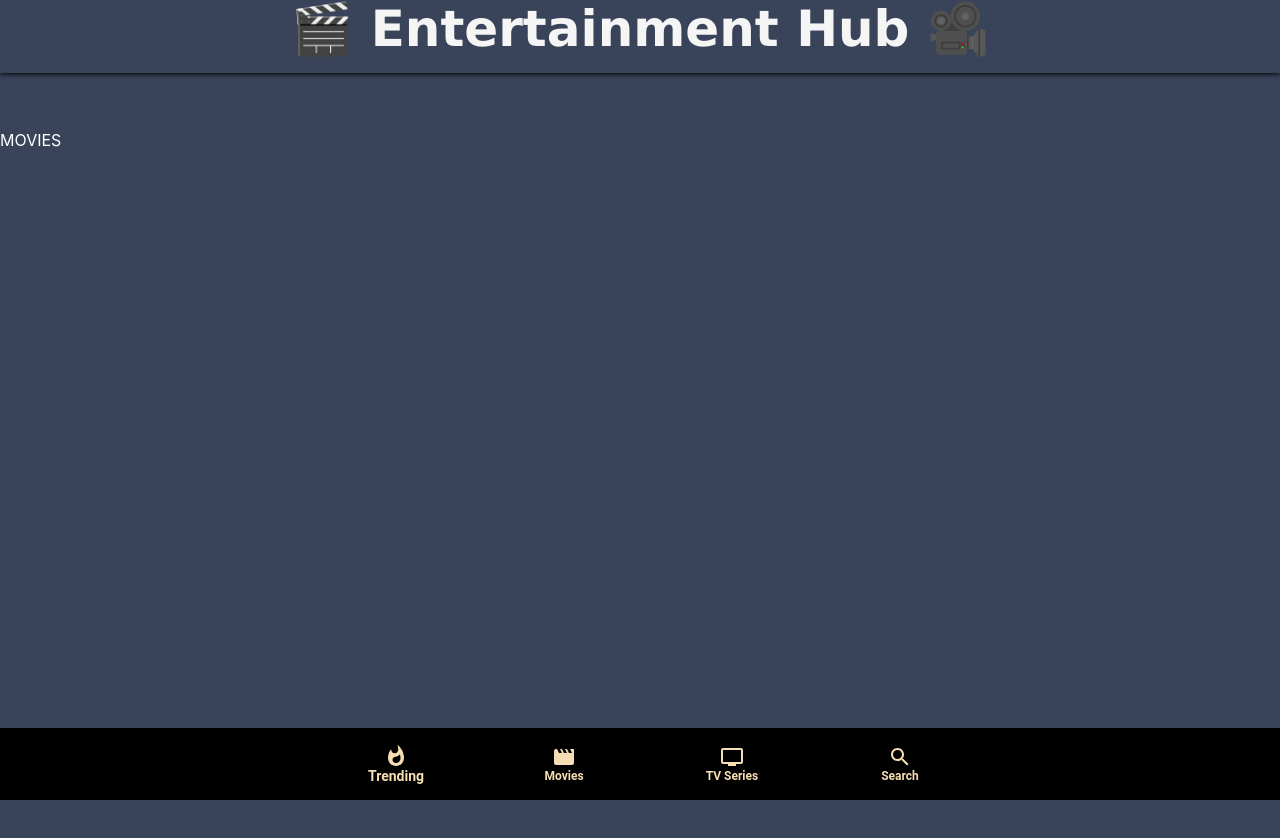
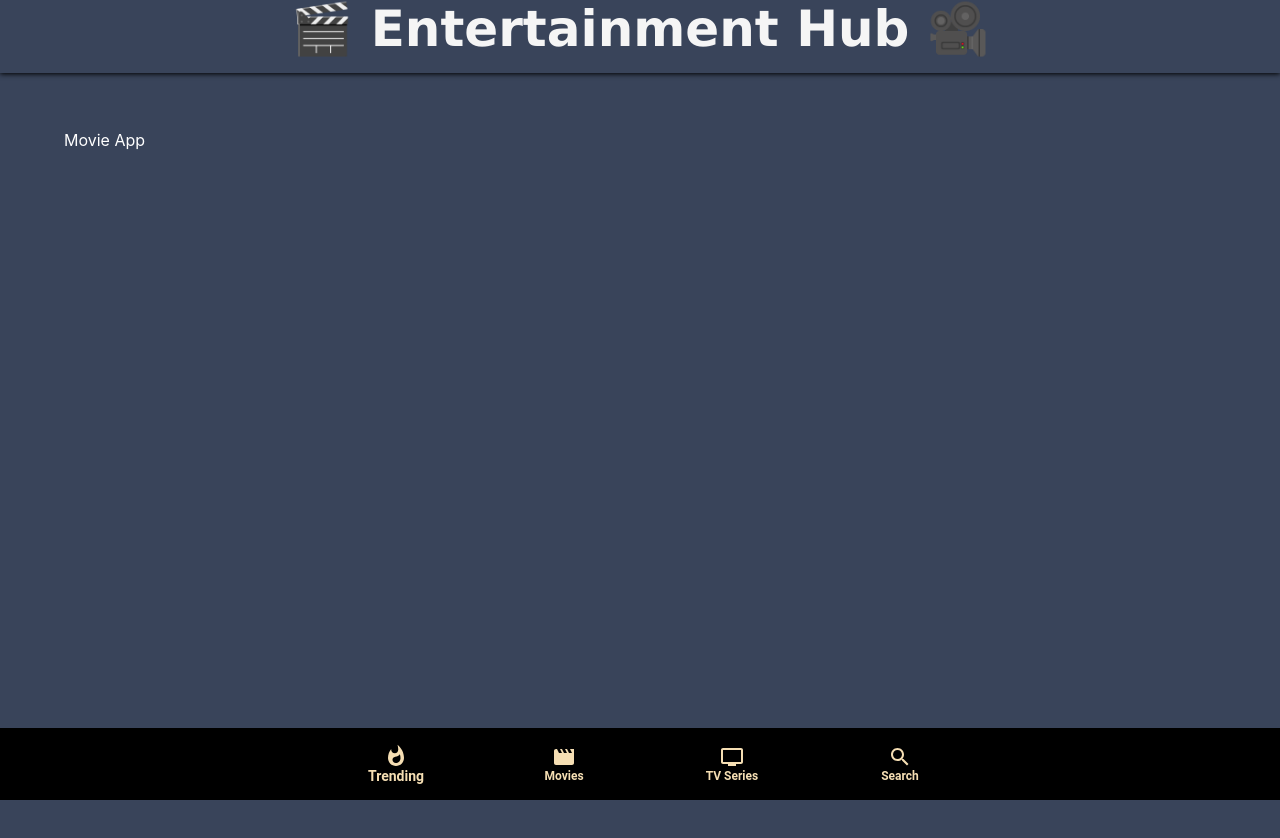
Before and after one commit to SatyamDevGenie/XenoCinema, a React (Create React App) app: page / in a window 1280 px wide. Shown: the top 838 px of the page. Built offline with nearby package versions, Linux system fonts and the light colour scheme.

Commit message:
just implement Container Component

```diff
--- a/src/App.js
+++ b/src/App.js
@@ -1,3 +1,5 @@
+import { Container } from "@mui/material";
+import { BrowserRouter } from "react-router-dom";
 import "./App.css";
 import Header from "./components/Header/Header";
 import SimpleBottomNavigation from "./components/MainNav";
@@ -5,9 +7,13 @@ import SimpleBottomNavigation from "./components/MainNav";
 function App() {
   return (
     <>
-      <Header />
-      <div className="app">MOVIES</div>
-      <SimpleBottomNavigation />
+      <BrowserRouter>
+        <Header />
+        <div className="app">
+          <Container>Movie App</Container>
+        </div>
+        <SimpleBottomNavigation />
+      </BrowserRouter>
     </>
   );
 }
```
